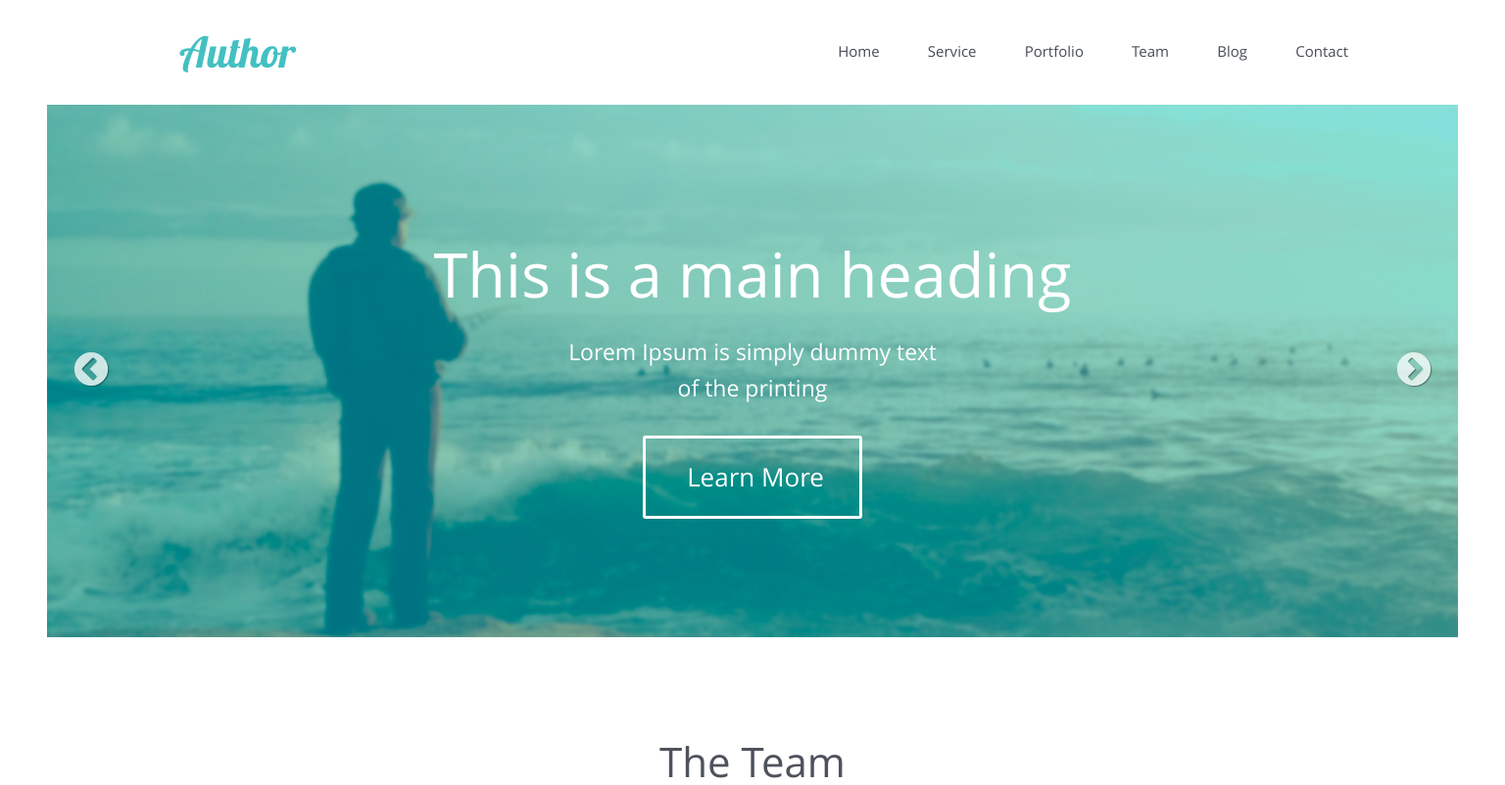
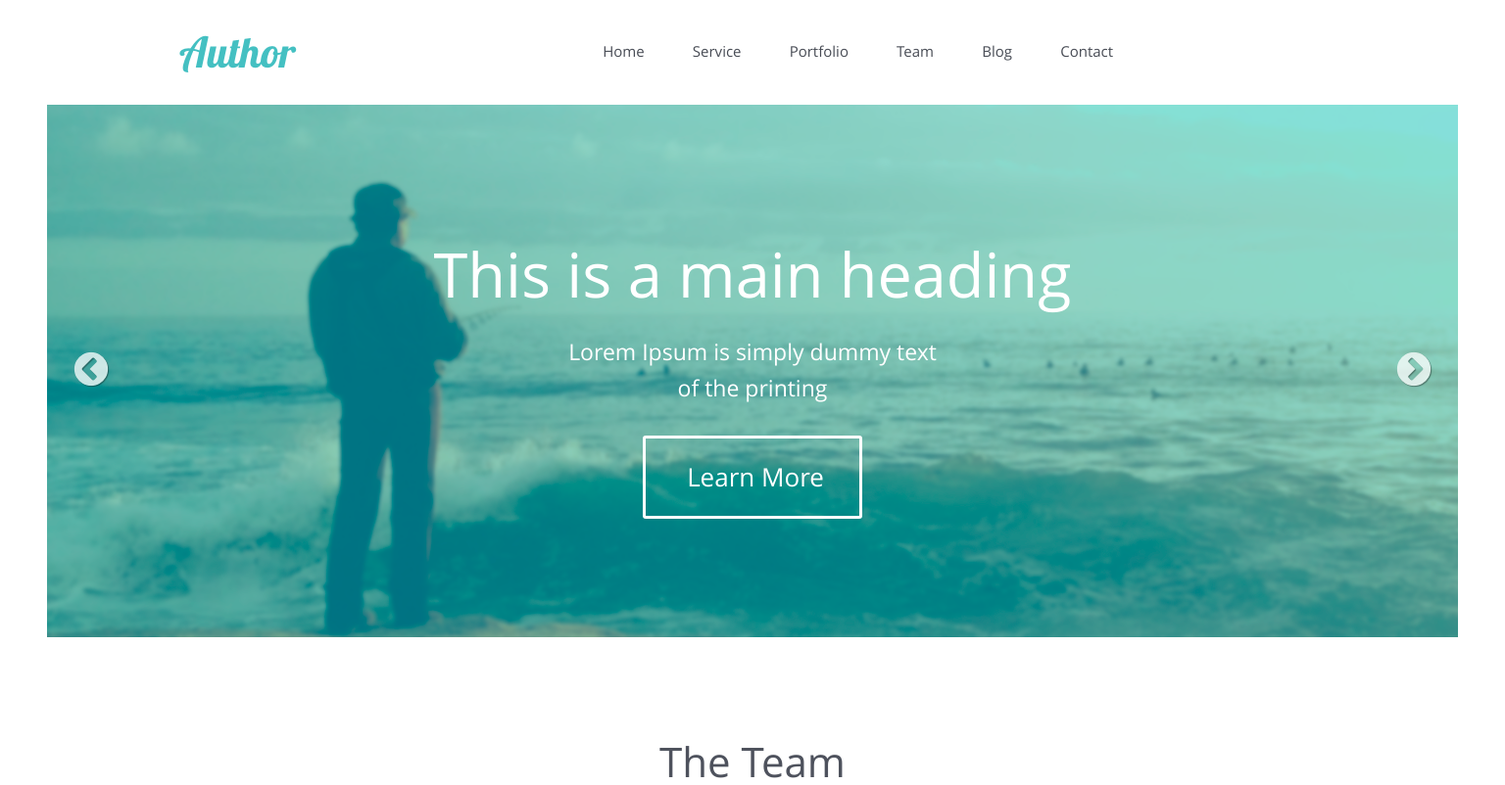
Before and after one commit to Anton-Donetskyi/test_project, a plain HTML site: page index.html in a window 1536 px wide. Shown: the top 802 px of the page at 98% size. Drawn offline with nearby package versions, Linux system fonts and the light colour scheme.

Commit message:
some changes for width

```diff
--- a/sass/layout/__layout.scss
+++ b/sass/layout/__layout.scss
@@ -43,3 +43,9 @@ img {
 	right: 0;
 	z-index: 99999;
 }
+
+@media screen and (min-width: 1441px) and (max-width: 1920px) {
+	.fixed {
+		right: 240px;
+	}
+}
--- a/sass/layout/_header.scss
+++ b/sass/layout/_header.scss
@@ -8,6 +8,7 @@ $bg-color: #f8f9fb;
 	width: 100%;
 	height: 107px;
 	position: fixed;
+	max-width: 1440px;
 }
 
 .fix_header {
@@ -76,7 +77,6 @@ nav {
 	}
 }
 
-
 @media screen and (max-width: 1024px) {
 	header {
 		padding: 0 15px;
```
Also changed, not shown: css/base.css.
